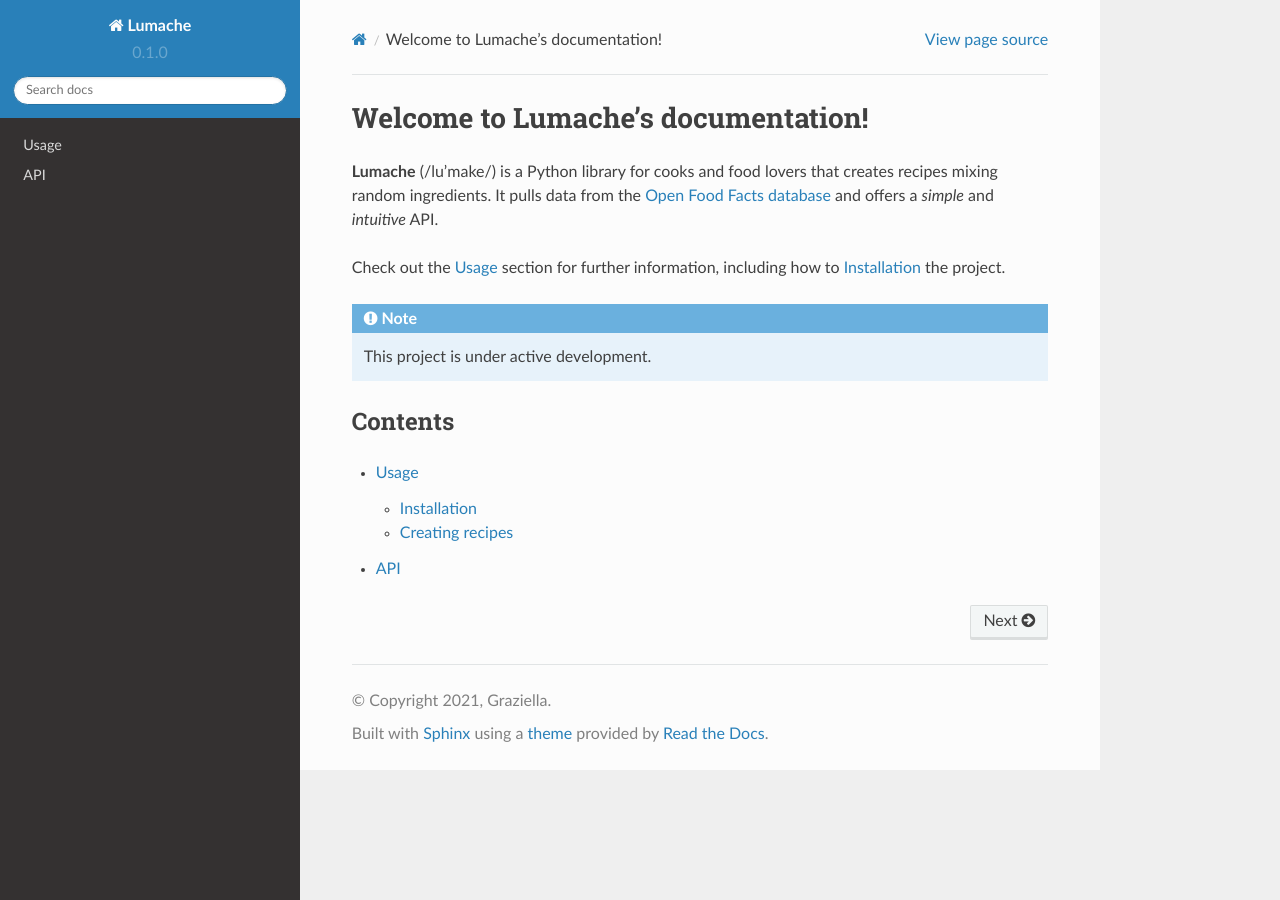
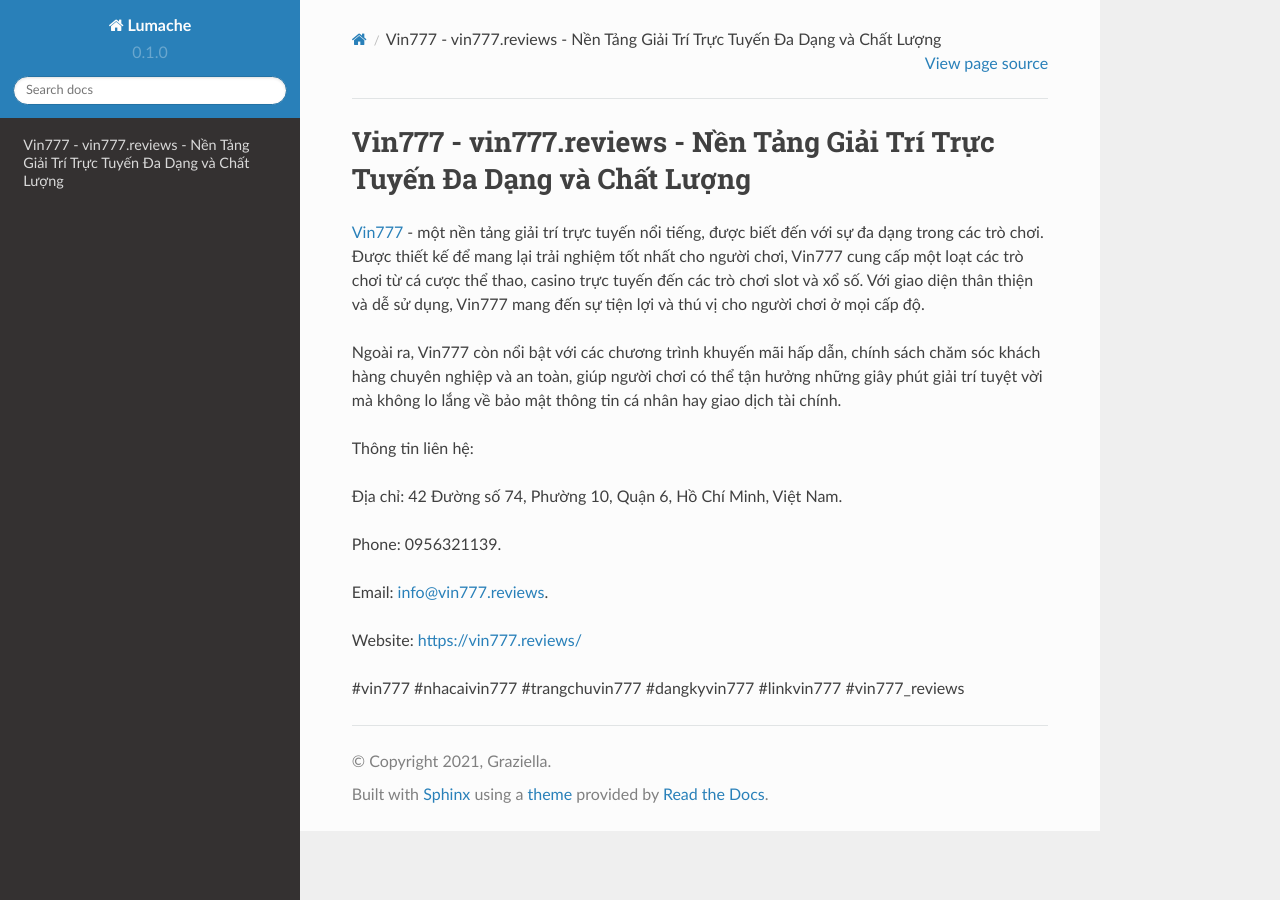
Before and after one commit to srphamkhuongduy77/vin777reviews, a Sphinx documentation site: the page built from docs/source/index.rst, in a window 1280 px wide. Built offline with Sphinx 7.4.7 and the Read the Docs theme 2.0.0, drawn with Linux system fonts in a browser that asks for light colours.

Commit message:
Update index.rst

```diff
--- a/docs/source/index.rst
+++ b/docs/source/index.rst
@@ -1,22 +1,18 @@
-Welcome to Lumache's documentation!
+Vin777 - vin777.reviews - Nền Tảng Giải Trí Trực Tuyến Đa Dạng và Chất Lượng
 ===================================
 
-**Lumache** (/lu'make/) is a Python library for cooks and food lovers
-that creates recipes mixing random ingredients.
-It pulls data from the `Open Food Facts database <https://world.openfoodfacts.org/>`_
-and offers a *simple* and *intuitive* API.
+`Vin777 <https://vin777.reviews/>`_ - một nền tảng giải trí trực tuyến nổi tiếng, được biết đến với sự đa dạng trong các trò chơi. Được thiết kế để mang lại trải nghiệm tốt nhất cho người chơi, Vin777 cung cấp một loạt các trò chơi từ cá cược thể thao, casino trực tuyến đến các trò chơi slot và xổ số. Với giao diện thân thiện và dễ sử dụng, Vin777 mang đến sự tiện lợi và thú vị cho người chơi ở mọi cấp độ.
 
-Check out the :doc:`usage` section for further information, including
-how to :ref:`installation` the project.
+Ngoài ra, Vin777 còn nổi bật với các chương trình khuyến mãi hấp dẫn, chính sách chăm sóc khách hàng chuyên nghiệp và an toàn, giúp người chơi có thể tận hưởng những giây phút giải trí tuyệt vời mà không lo lắng về bảo mật thông tin cá nhân hay giao dịch tài chính.
 
-.. note::
+Thông tin liên hệ:
 
-   This project is under active development.
+Địa chỉ: 42 Đường số 74, Phường 10, Quận 6, Hồ Chí Minh, Việt Nam.
 
-Contents
---------
+Phone: 0956321139.
 
-.. toctree::
+Email: info@vin777.reviews.
 
-   usage
-   api
+Website: https://vin777.reviews/
+
+#vin777 #nhacaivin777 #trangchuvin777 #dangkyvin777 #linkvin777 #vin777_reviews
```
